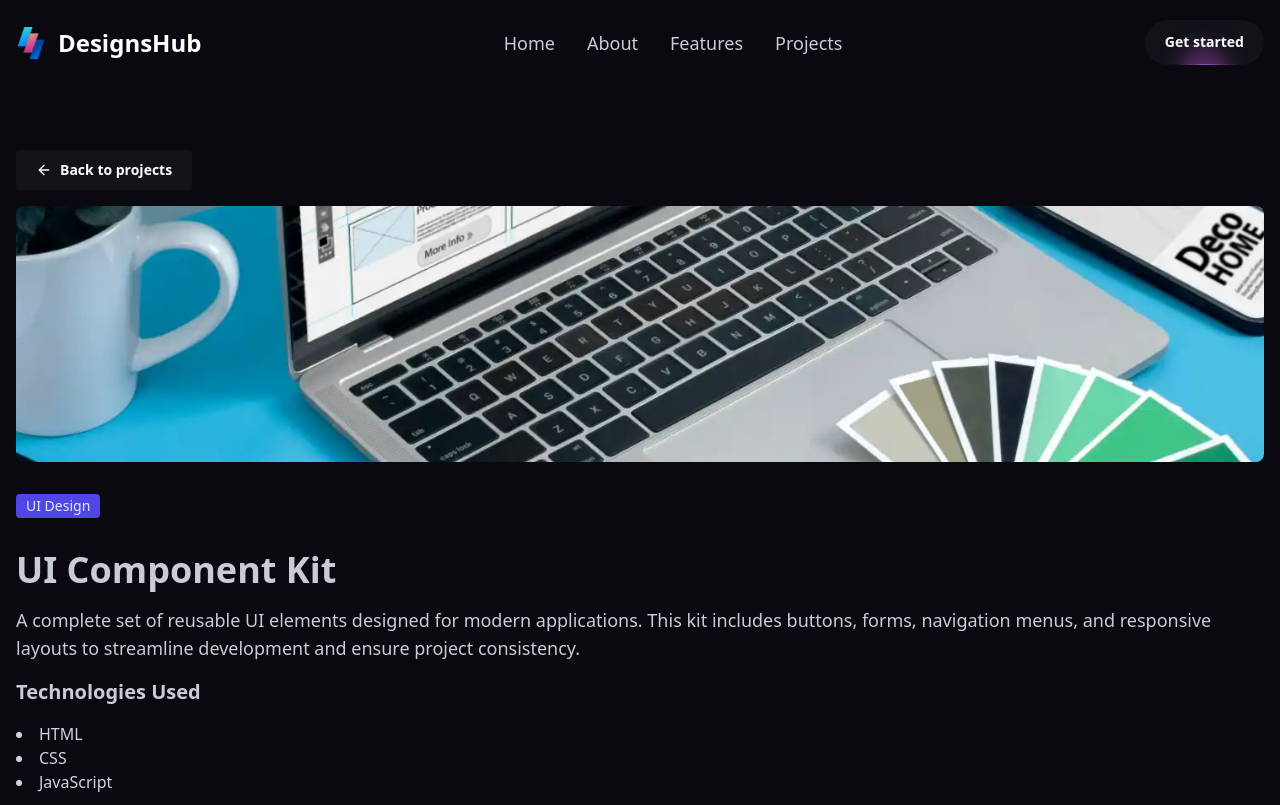
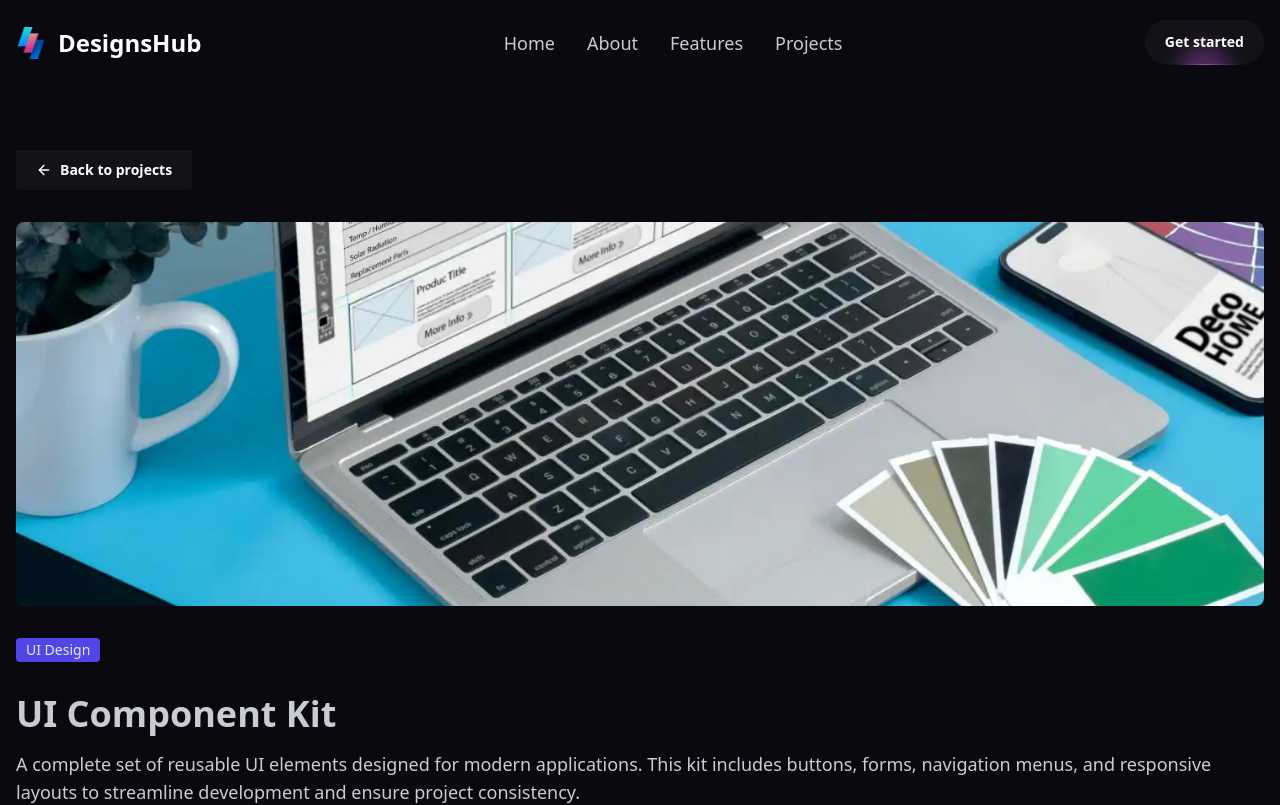
Before and after one commit to Abdelrahman5243/designshub-courses-platform, a Next.js app: page /projects/1 in a window 1280 px wide. Shown: the top 805 px of the page. Built offline with nearby package versions, Linux system fonts and the light colour scheme.

Commit message:
edit images and add NotFound page

```diff
--- a/app/components/Hero/Hero.jsx
+++ b/app/components/Hero/Hero.jsx
@@ -9,7 +9,7 @@ const Hero = () => {
         <p className="paragraph mt-4">
           Join our professional graphic design courses where we provide you with
           the skills and knowledge to turn your ideas into stunning designs.
-          Whether you're a beginner or a pro, we have something for everyone!
+          Whether you&apos;re a beginner or a pro, we have something for everyone!
         </p>
         <div className="flex flex-wrap gap-4 items-center mt-6">
           <button className="btn">Get started</button>
--- a/app/components/Projects/projectsData.js
+++ b/app/components/Projects/projectsData.js
@@ -31,7 +31,7 @@ const projectsData = [
     title: "Visual Identity Design",
     description:
       "Comprehensive logo and visual identity design services for businesses of all sizes. This project includes unique logos, color palettes, typography selections, and brand guidelines for a cohesive brand presence.",
-    image: "/images/img4.webp",
+    image: "/images/img3.webp",
     category: "Identity Design",
     technologies: ["Adobe Illustrator", "CorelDRAW", "Affinity Designer"],
   },
--- /dev/null
+++ b/app/not-found.js
@@ -0,0 +1,21 @@
+import Link from "next/link";
+import { ArrowRight } from "lucide-react";
+
+export default function NotFound() {
+  return (
+    <div className="flex flex-col items-center justify-center h-[96] py-8 my-24">
+      <h2 className="main-heading">404 - Page Not Found</h2>
+      <p className="paragraph my-4">
+        Could not find the page you are looking for
+      </p>
+      <Link
+        href="/"
+        className="bg-secBg hover:bg-opacity-60 text-white font-semibold max-w-max my-4 p-2.5 px-5
+           rounded flex justify-center items-center gap-2 text-sm"
+      >
+        Back to home
+        <ArrowRight className="w-4 h-4" />
+      </Link>
+    </div>
+  );
+}
--- a/app/projects/[id]/page.js
+++ b/app/projects/[id]/page.js
@@ -3,6 +3,7 @@ import { notFound } from "next/navigation";
 import Link from "next/link";
 import { ArrowLeft } from "lucide-react";
 import projectsData from "@/app/components/Projects/projectsData";
+import Image from "next/image";
 
 const ProjectPage = ({ params }) => {
   const { id } = params;
@@ -23,11 +24,15 @@ const ProjectPage = ({ params }) => {
         <ArrowLeft className="w-4 h-4" />
         Back to projects
       </Link>
-      <img
-        className="w-full h-64 object-cover rounded-lg mb-8"
-        src={project.image}
-        alt={project.title}
-      />
+      <div className="w-full h-96 my-8">
+        <Image
+          src={project.image}
+          alt={project.title}
+          width={500}
+          height={300}
+          className="w-full h-full rounded-lg mb-8 object-cover"
+        />
+      </div>
       <p className="max-w-max mb-8 bg-indigo-600 text-indigo-100 text-sm font-medium mr-2 px-2.5 py-0.5 rounded">
         {project.category}
       </p>
```
Also changed, not shown: public/images/img4.webp (deleted).
